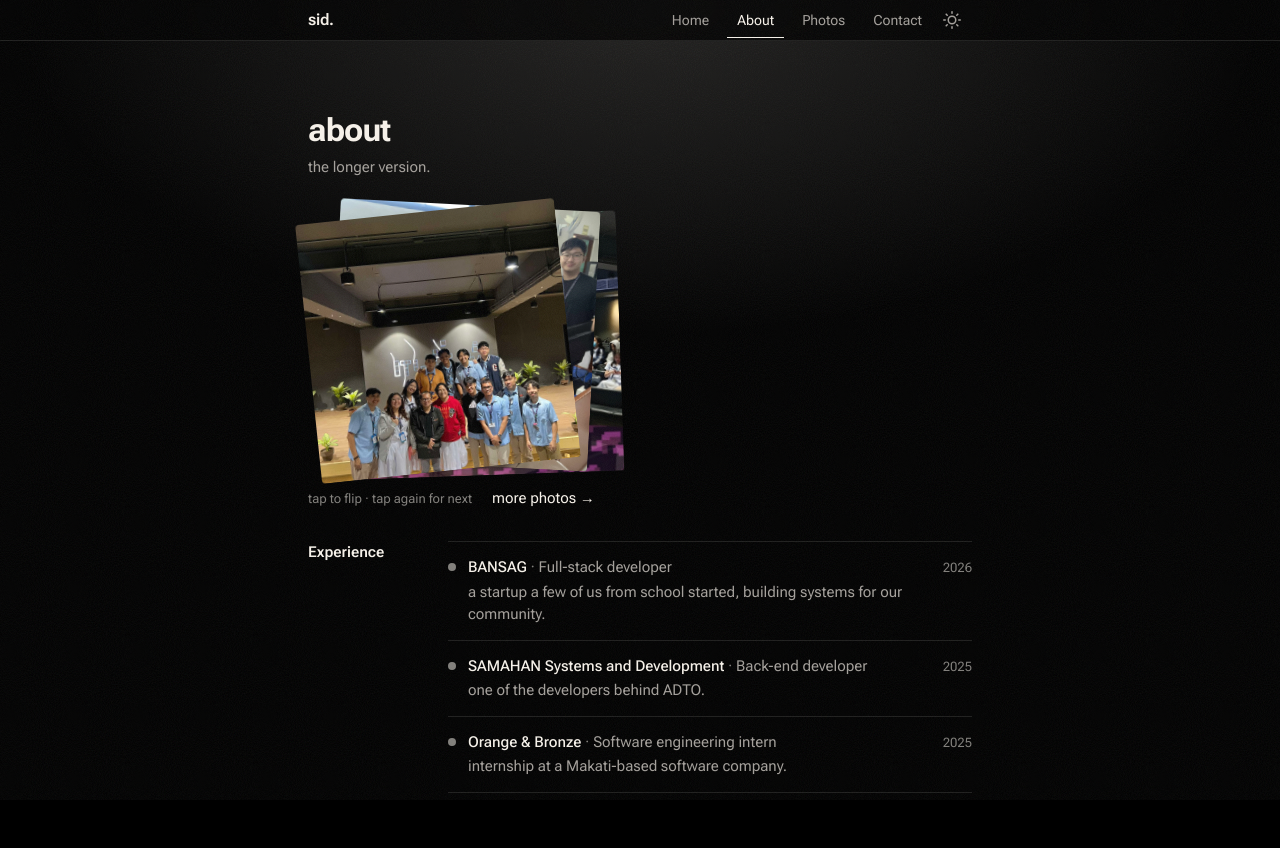
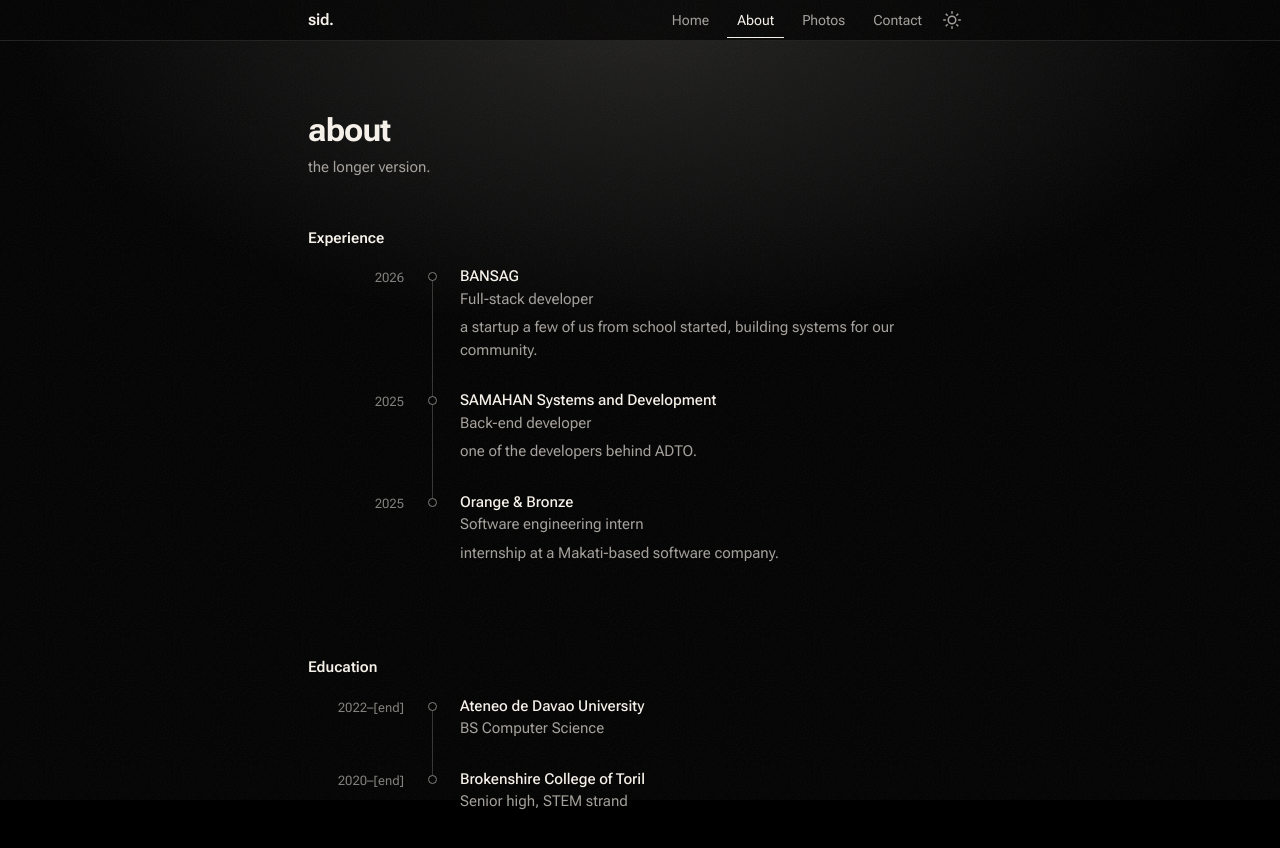
Before and after one commit to sidadrian3/my-portfolio, a Next.js app in the folder my-portfolio/: page /about in a window 1280 px wide. Shown: the top 848 px of the page. Built offline with nearby package versions, Linux system fonts and the light colour scheme.

Commit message:
feat(about): split experience and education rails, add centred photo fan

```diff
--- a/my-portfolio/app/about/page.tsx
+++ b/my-portfolio/app/about/page.tsx
@@ -1,5 +1,5 @@
 import type { Metadata } from "next";
-import { PhotoStack } from "app/components/PhotoStack";
+import { PhotoFan } from "app/components/PhotoFan";
 import { Section } from "app/components/Section";
 import { education, experience, type TimelineEntry } from "app/lib/content/experience";
 import { hobbies } from "app/lib/content/hobbies";
@@ -16,29 +16,44 @@ function yearsLabel({ start, end, current }: TimelineEntry) {
   return current ? `${start}–now` : start;
 }
 
-function TimelineList({ entries }: { entries: TimelineEntry[] }) {
+function TimelineRail({ entries }: { entries: TimelineEntry[] }) {
   return (
-    <ul className="ruled">
-      {entries.map((entry) => (
-        <li key={entry.org} className="py-3.5">
-          <div className="flex items-baseline gap-3">
-            <span
-              aria-hidden="true"
-              className={`relative -top-px size-2 shrink-0 rounded-full ${
-                entry.current ? "bg-accent-now" : "bg-faint"
-              }`}
-            />
-            <span className="min-w-0 flex-1 text-[15px]">
-              <span className="font-medium text-ink">{entry.org}</span>
-              <span className="text-faint"> · </span>
-              <span className="text-mute">{entry.role}</span>
+    <ol>
+      {entries.map((entry, index) => {
+        const first = index === 0;
+        const last = index === entries.length - 1;
+        return (
+          <li
+            key={entry.org}
+            className="grid grid-cols-[24px_minmax(0,1fr)] gap-x-4 sm:grid-cols-[96px_24px_minmax(0,1fr)]"
+          >
+            <span className="hidden pt-[3px] text-right text-[13px] tabular-nums text-faint sm:block">
+              {yearsLabel(entry)}
             </span>
-            <span className="text-[13px] tabular-nums text-faint">{yearsLabel(entry)}</span>
-          </div>
-          {entry.line && <p className="mt-0.5 pl-5 text-[15px] text-mute">{entry.line}</p>}
-        </li>
-      ))}
-    </ul>
+            <span aria-hidden="true" className="relative flex justify-center">
+              <span
+                className={`absolute w-px bg-faint/40 ${first ? "top-[11px]" : "top-0"} ${
+                  last ? "bottom-[calc(100%-11px)]" : "bottom-0"
+                }`}
+              />
+              <span
+                className={`relative mt-[7px] size-[9px] rounded-full border-[1.5px] bg-bg ${
+                  entry.current ? "border-accent-now" : "border-faint"
+                }`}
+              />
+            </span>
+            <div className="pb-7">
+              <p className="text-[15px] font-medium text-ink">{entry.org}</p>
+              <p className="text-[15px] text-mute">
+                {entry.role}
+                <span className="text-faint sm:hidden"> · {yearsLabel(entry)}</span>
+              </p>
+              {entry.line && <p className="mt-1.5 text-[15px] text-mute">{entry.line}</p>}
+            </div>
+          </li>
+        );
+      })}
+    </ol>
   );
 }
 
@@ -46,23 +61,25 @@ export default function About() {
   return (
     <div className="flex w-full flex-col">
       <PageHeader title="about">the longer version.</PageHeader>
-      <PhotoStack photos={photos} />
-      <Section label="Experience">
-        <TimelineList entries={experience} />
+      <Section label="Experience" stacked>
+        <TimelineRail entries={experience} />
       </Section>
-      <Section label="Education">
-        <TimelineList entries={education} />
+      <Section label="Education" stacked>
+        <TimelineRail entries={education} />
       </Section>
-      <Section label="Off the clock">
-        <div className="grid gap-6 sm:grid-cols-2">
+      <Section label="Off the clock" stacked>
+        <div className="grid grid-cols-2 gap-6 sm:grid-cols-4">
           {hobbies.map((hobby) => (
             <div key={hobby.title}>
               <h3 className="text-[15px] font-medium text-ink">{hobby.title}</h3>
-              <p className="mt-0.5 text-[15px] text-mute">{hobby.line}</p>
+              <p className="mt-1 text-[14px] leading-[1.45] text-mute">{hobby.line}</p>
             </div>
           ))}
         </div>
       </Section>
+      <Section label="Snapshots" stacked className="text-center">
+        <PhotoFan photos={photos} />
+      </Section>
     </div>
   );
 }
--- /dev/null
+++ b/my-portfolio/app/components/PhotoFan.tsx
@@ -0,0 +1,44 @@
+import Image from "next/image";
+import Link from "next/link";
+import type { CSSProperties } from "react";
+import type { Photo } from "app/lib/content/photos";
+
+const FAN = [
+  { tilt: -7, lift: 6 },
+  { tilt: -2, lift: -6 },
+  { tilt: 3, lift: -4 },
+  { tilt: 8, lift: 8 },
+];
+
+// Hover is CSS-only; the photos are decorative, so they are not links or tab stops.
+export function PhotoFan({ photos }: { photos: Photo[] }) {
+  const fan = photos.slice(0, FAN.length);
+
+  return (
+    <div>
+      <ul className="flex items-center justify-center px-[4%] pb-5 pt-4">
+        {fan.map((photo, index) => {
+          const { tilt, lift } = FAN[index];
+          return (
+            <li
+              key={photo.src}
+              style={{ "--tilt": `${tilt}deg`, "--lift": `${lift}px` } as CSSProperties}
+              className="relative -mx-[4%] aspect-square w-[32%] overflow-hidden rounded-[3px] border-[6px] border-b-[22px] border-ink bg-hi shadow-[0_10px_30px_rgb(0_0_0/0.6)] transition-transform duration-[260ms] ease-[cubic-bezier(0.23,1,0.32,1)] [transform:rotate(var(--tilt))_translateY(var(--lift))] hover:z-10 hover:[transform:translateY(-14px)_scale(1.06)] motion-reduce:transition-none motion-reduce:hover:[transform:rotate(var(--tilt))_translateY(var(--lift))] sm:-mx-3.5 sm:w-[190px] [.light_&]:border-white [.light_&]:shadow-[0_10px_24px_rgb(20_18_16/0.18)]"
+            >
+              <Image
+                src={photo.src}
+                alt={photo.alt}
+                fill
+                sizes="(min-width: 640px) 190px, 32vw"
+                className="object-cover"
+              />
+            </li>
+          );
+        })}
+      </ul>
+      <Link href="/photos" className="press text-[15px] text-ink">
+        more photos →
+      </Link>
+    </div>
+  );
+}
--- a/my-portfolio/app/components/PhotoStack.tsx
+++ /dev/null
@@ -1,156 +0,0 @@
-"use client";
-
-import Image from "next/image";
-import Link from "next/link";
-import { useEffect, useRef, useState } from "react";
-import { motion } from "framer-motion";
-import type { Photo } from "app/lib/content/photos";
-
-const STACK_SIZE = 3;
-const SLOTS = [
-  { rotate: -6, x: 0, y: 0 },
-  { rotate: 3, x: 26, y: -6 },
-  { rotate: -2, x: 52, y: 4 },
-];
-const FLIP_SPRING = { type: "spring", duration: 0.5, bounce: 0.15 } as const;
-const CYCLE_SPRING = { type: "spring", duration: 0.45, bounce: 0.1 } as const;
-
-// Hover or focus flips to the caption; click, Enter or Space advances.
-export function PhotoStack({ photos }: { photos: Photo[] }) {
-  const stack = photos.slice(0, STACK_SIZE);
-  const [top, setTop] = useState(0);
-  const [flipped, setFlipped] = useState(false);
-  const buttons = useRef(new Map<number, HTMLButtonElement>());
-  const pointerType = useRef("mouse");
-  const hoverLocked = useRef(false);
-  const refocus = useRef(false);
-
-  useEffect(() => {
-    if (!refocus.current) return;
-    buttons.current.get(top)?.focus({ preventScroll: true });
-  }, [top]);
-
-  const cycle = (viaKeyboard: boolean) => {
-    refocus.current = viaKeyboard;
-    hoverLocked.current = !viaKeyboard;
-    setFlipped(false);
-    setTop((current) => (current + 1) % stack.length);
-  };
-
-  const onClick = (event: React.MouseEvent) => {
-    const viaKeyboard = event.detail === 0;
-    const viaTouch = !viaKeyboard && pointerType.current === "touch";
-    if (viaTouch && !flipped) {
-      setFlipped(true);
-      return;
-    }
-    cycle(viaKeyboard);
-  };
-
-  return (
-    <div>
-      <div
-        className="relative my-4 h-[220px] w-[272px] sm:h-[260px] sm:w-[312px]"
-        onPointerLeave={() => {
-          hoverLocked.current = false;
-        }}
-      >
-        {stack.map((photo, index) => {
-          const slot = (index - top + stack.length) % stack.length;
-          const isTop = slot === 0;
-          const { rotate, x, y } = SLOTS[slot];
-          const showCaption = isTop && flipped;
-
-          return (
-            <motion.div
-              key={photo.src}
-              className={`absolute left-0 top-0 size-[220px] sm:size-[260px] ${
-                isTop ? "" : "pointer-events-none"
-              }`}
-              style={{ zIndex: STACK_SIZE - slot }}
-              initial={false}
-              animate={{ rotate, x, y }}
-              transition={CYCLE_SPRING}
-            >
-              <button
-                type="button"
-                ref={(node) => {
-                  if (node) buttons.current.set(index, node);
-                  else buttons.current.delete(index);
-                }}
-                tabIndex={isTop ? 0 : -1}
-                aria-hidden={isTop ? undefined : true}
-                aria-pressed={isTop ? flipped : undefined}
-                aria-label={
-                  isTop
-                    ? `${photo.alt}. ${photo.caption}. Press for the next photo.`
-                    : undefined
-                }
-                data-flipped={showCaption}
-                className="group block size-full cursor-pointer rounded-[4px] [perspective:900px]"
-                onPointerDown={(event) => {
-                  pointerType.current = event.pointerType;
-                }}
-                onPointerEnter={(event) => {
-                  pointerType.current = event.pointerType;
-                  if (!isTop || event.pointerType === "touch" || hoverLocked.current) return;
-                  setFlipped(true);
-                }}
-                onPointerLeave={(event) => {
-                  if (!isTop || event.pointerType === "touch") return;
-                  setFlipped(false);
-                }}
-                onFocus={(event) => {
-                  if (refocus.current) {
-                    refocus.current = false;
-                    return;
-                  }
-                  if (event.currentTarget.matches(":focus-visible")) setFlipped(true);
-                }}
-                onBlur={() => setFlipped(false)}
-                onClick={onClick}
-              >
-                <motion.span
-                  className="relative block size-full [transform-style:preserve-3d] motion-reduce:!transform-none"
-                  initial={false}
-                  animate={{ rotateY: showCaption ? 180 : 0 }}
-                  transition={FLIP_SPRING}
-                >
-                  <span className="absolute inset-0 block overflow-hidden rounded-[4px] bg-hi [backface-visibility:hidden] motion-reduce:transition-opacity motion-reduce:duration-150 motion-reduce:group-data-[flipped=true]:opacity-0">
-                    <Image
-                      priority={index === 0}
-                      src={photo.src}
-                      alt={photo.alt}
-                      fill
-                      sizes="(min-width: 640px) 260px, 220px"
-                      className="object-cover"
-                    />
-                  </span>
-                  <span
-                    className="absolute inset-0 flex items-end rounded-[4px] bg-hi p-4 ring-1 ring-inset ring-line text-left text-[15px] text-ink [backface-visibility:hidden] [transform:rotateY(180deg)] motion-reduce:opacity-0 motion-reduce:transition-opacity motion-reduce:duration-150 motion-reduce:[transform:none] motion-reduce:group-data-[flipped=true]:opacity-100"
-                    aria-hidden="true"
-                  >
-                    {photo.caption}
-                  </span>
-                </motion.span>
-              </button>
-            </motion.div>
-          );
-        })}
-      </div>
-      <div className="flex flex-wrap items-baseline gap-x-5 gap-y-1">
-        <p className="text-[13px] text-faint">
-          <span className="[@media(hover:hover)_and_(pointer:fine)]:hidden">
-            tap to flip · tap again for next
-          </span>
-          <span className="hidden [@media(hover:hover)_and_(pointer:fine)]:inline">
-            hover to flip · click for next
-          </span>
-        </p>
-        <Link href="/photos" className="press text-[15px] text-ink">
-          more photos →
-        </Link>
-      </div>
-    </div>
-  );
-}
```
